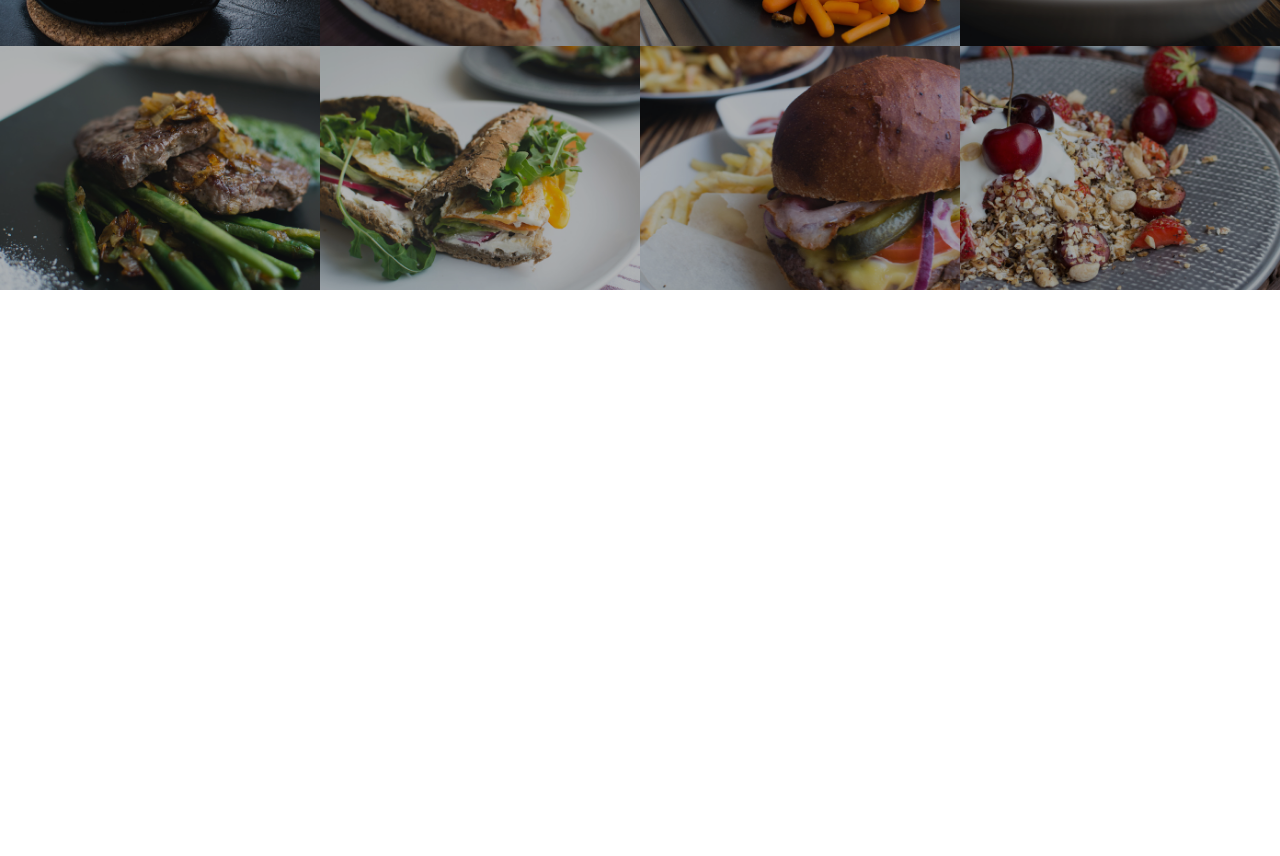
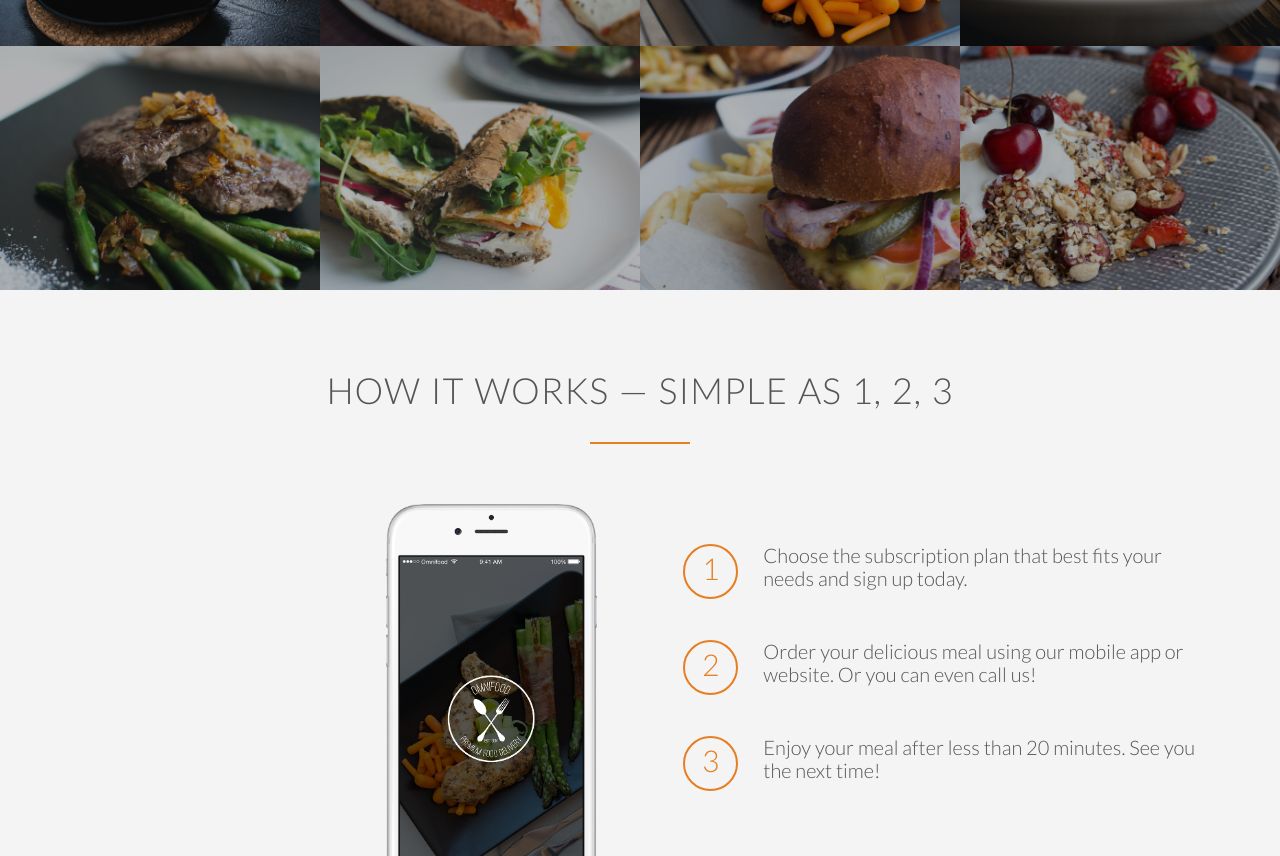
Before and after one commit to Harshal-Khairnar/Learn-HTML-CSS, a plain HTML site: page omnifood/index.html in a window 1280 px wide. Shown: the part 1708-2564 px from the top of the page. Before the commit the page ends 1998 px from the top, so only its background shows below. Drawn offline with nearby package versions, Linux system fonts and the light colour scheme.

Commit message:
How it works section completed

```diff
--- a/omnifood/index.html
+++ b/omnifood/index.html
@@ -78,7 +78,7 @@
         </section>
 
         <section class="section-meals">
-            <ul class="meals-showcase">
+            <ul class="meals-showcase clearfix">
                 <li>
                     <figure class="meal-photo">
                         <img src="resources/img/1.jpg" alt="Korean bibimbap with egg and vegetables">
@@ -100,7 +100,7 @@
                     </figure>
                 </li>
             </ul>
-            <ul class="meals-showcase">
+            <ul class="meals-showcase clearfix">
                 <li>
                     <figure class="meal-photo">
                         <img src="resources/img/5.jpg" alt="Paleo beef steak with vegetables">
@@ -124,5 +124,41 @@
             </ul>
         </section>
 
+        <section class="section-steps">
+
+            <div class="row">
+                <h2>How it works &mdash; Simple as 1, 2, 3</h2>
+            </div>
+
+            <div class="row">
+                <div class="col span-1-of-2 steps-box">
+                    <img src="resources/img/app-iPhone.png" alt="Omnifood app on iPhone" class="app-screen">
+                </div>
+
+                <div class="col span-1-of-2 steps-box">
+                    <div class="works-step">
+                        <div>1</div>
+                        <p>Choose the subscription plan that best fits your needs and sign up today.</p>
+                    </div>
+
+                    <div class="works-step">
+                        <div>2</div>
+                        <p>Order your delicious meal using our mobile app or website. Or you can even call us!</p>
+                    </div>
+
+                    <div class="works-step">
+                        <div>3</div>
+                        <p>Enjoy your meal after less than 20 minutes. See you the next time!</p>
+                    </div>
+
+                    <a href="#" class="btn-app"><img src="resources/img/download-app.svg" alt="App store Button"></a>
+                    <a href="#" class="btn-app"><img src="resources/img/download-app-android.png" alt="Play store Button"></a>
+
+                </div>
+
+            </div>
+
+        </section>
+
     </body>
 </html>
--- a/omnifood/resources/css/style.css
+++ b/omnifood/resources/css/style.css
@@ -20,6 +20,15 @@ html {
     font-weight: 300;
     font-size: 20px;
     text-rendering: optimizeLegibility;
+}
+
+.clearfix {zoom: 1;}
+.clearfix::after {
+    content: '.';
+    clear: both;
+    display: block;
+    height: 0;
+    visibility: hidden;
 }
 
 /* ----------------------------------------- */
@@ -245,3 +254,54 @@ header {
     height: auto;
     transform: scale(1.03)
 }
+
+/* ----------------------------------------- */
+/* HOW IT WORKS */
+/* ----------------------------------------- */
+
+.section-steps {
+    background-color: #f4f4f4;
+}
+
+.steps-box:first-child {
+    text-align: right;
+    padding-right: 3%;
+    margin-top: 30px;
+}
+
+.steps-box:last-child {
+    padding-left: 3%;
+    margin-top: 70px;
+}
+
+.app-screen {
+    width: 40%;
+}
+
+.works-step {
+    margin-bottom: 50px;
+}
+
+.works-step:last-of-type {
+    margin-bottom: 80px;
+}
+
+.works-step div {
+    color: #e67e22;
+    display: inline-block;
+    border: 2px solid #e67e22;
+    border-radius: 50%;
+    width: 55px;
+    height: 55px;
+    text-align: center;
+    padding: 5px;
+    float: left;
+    font-size: 150%;
+    margin-right: 25px;
+}
+
+.btn-app img {
+    height: 50px;
+    width: auto;
+    margin-right: 10px;
+}
```
Also changed, not shown: omnifood/resources/img/download-app.svg (added).
